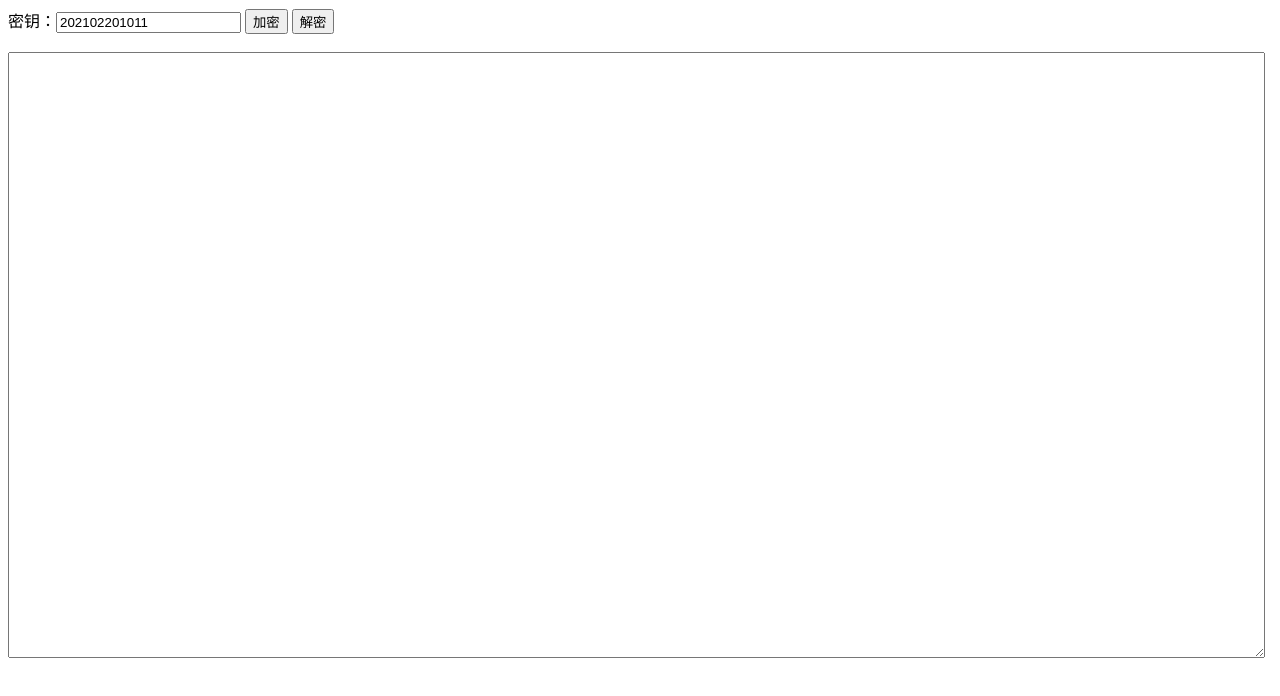
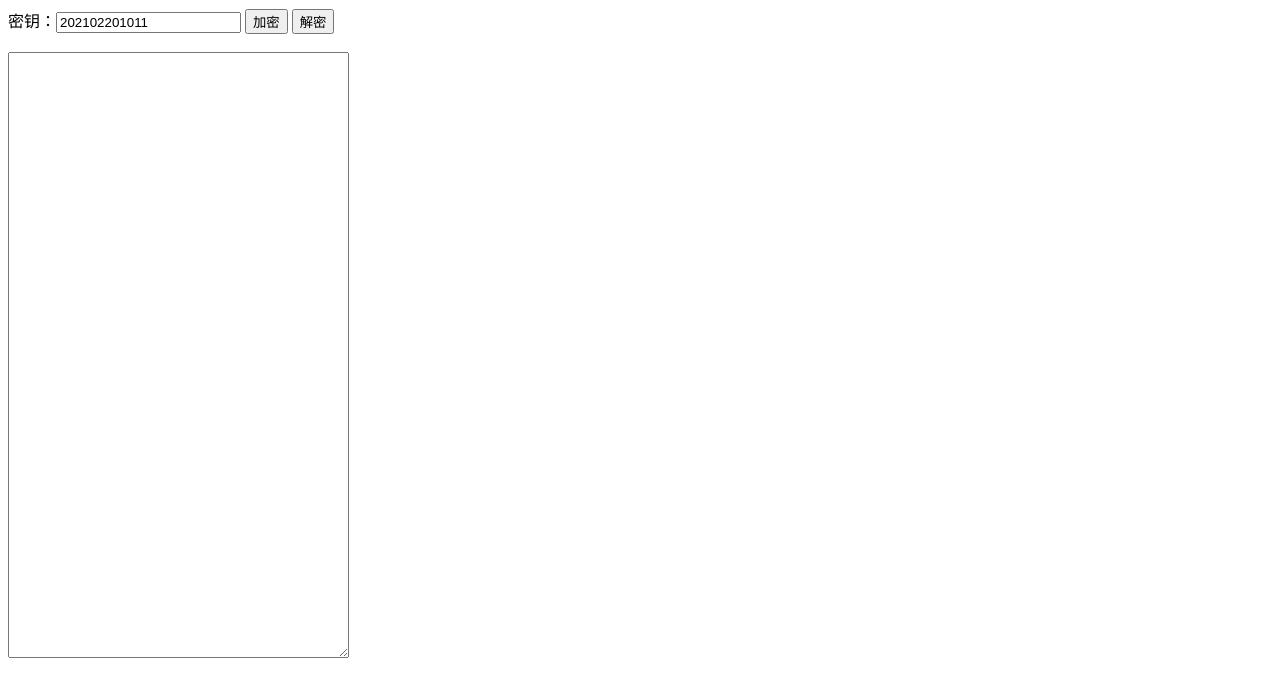
Before and after one commit to reach3/heaven, a plain HTML site: page index.html in a window 1280 px wide. Drawn offline with Linux system fonts and the light colour scheme.

Commit message:
Update index.html

```diff
--- a/index.html
+++ b/index.html
@@ -85,7 +85,7 @@
 
         <br>
         <br>
-        <textarea id="txtInfo" rows="40" style="width: 99%;"></textarea>
+        <textarea id="txtInfo" rows="40" cols="40"></textarea>
     </form>
 </body>
 
```
